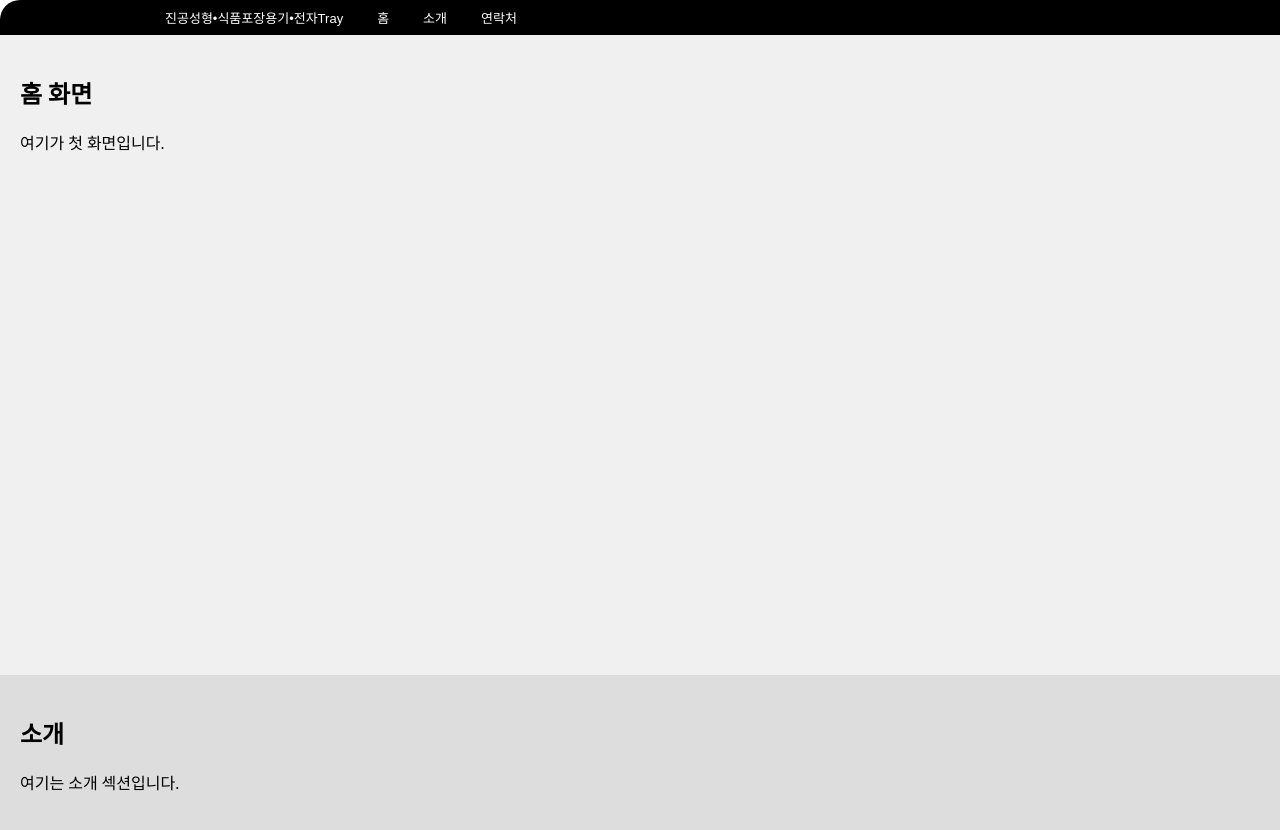
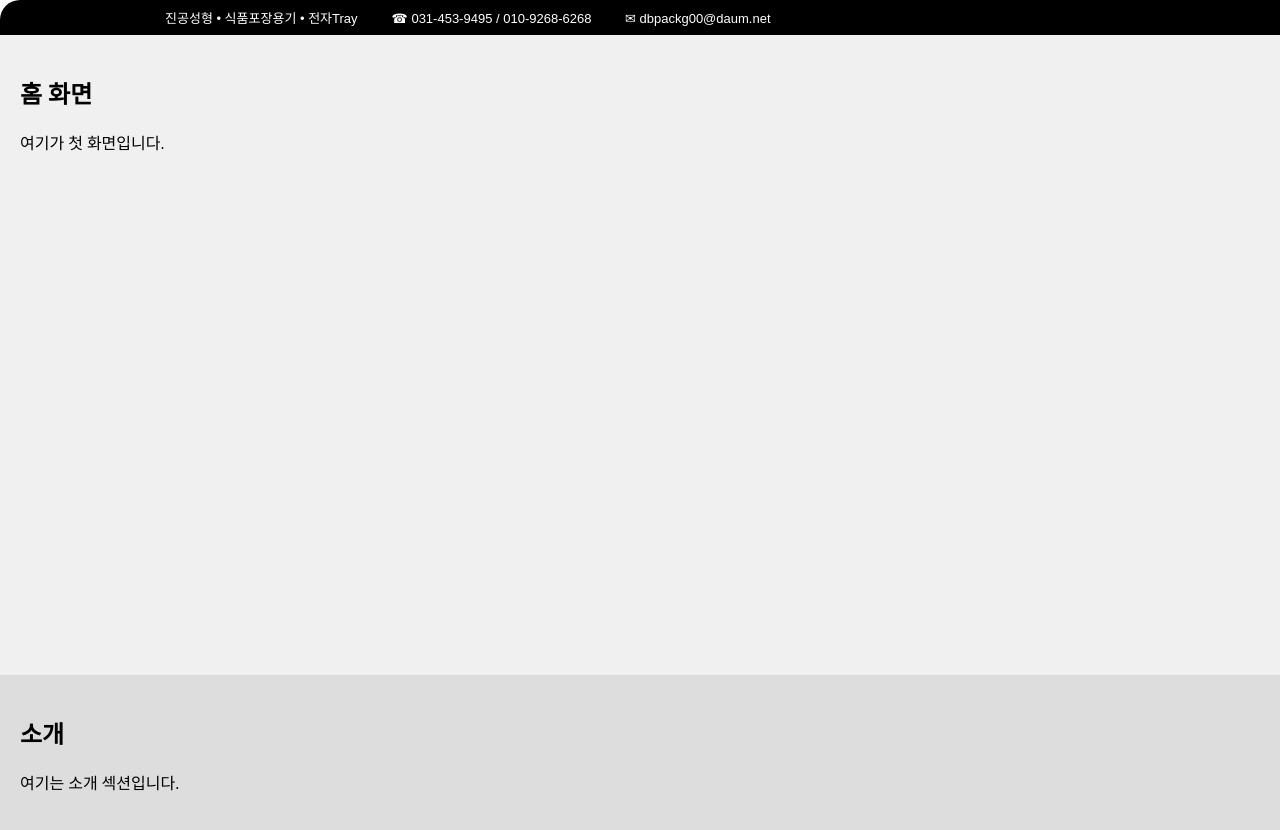
Before and after one commit to dbpackage00/test, a plain HTML site: page index.html in a window 1280 px wide. Shown: the top 830 px of the page. Drawn offline with Linux system fonts and the light colour scheme.

Commit message:
Add files via upload

```diff
--- a/index.html
+++ b/index.html
@@ -70,10 +70,10 @@
 
   <!-- 네비게이션 바 -->
   <div class="navbar">
-    <a href="#">진공성형•식품포장용기•전자Tray</a>
-    <a href="#home">홈</a>
-    <a href="#about">소개</a>
-    <a href="#contact">연락처</a>
+    <a href="#">진공성형 • 식품포장용기 • 전자Tray</a>
+    <a href="#home">☎ 031-453-9495 / 010-9268-6268 </a>
+    <a href="#about">✉ dbpackg00@daum.net </a>
+
   </div>
 
   <!-- 본문 -->
```
